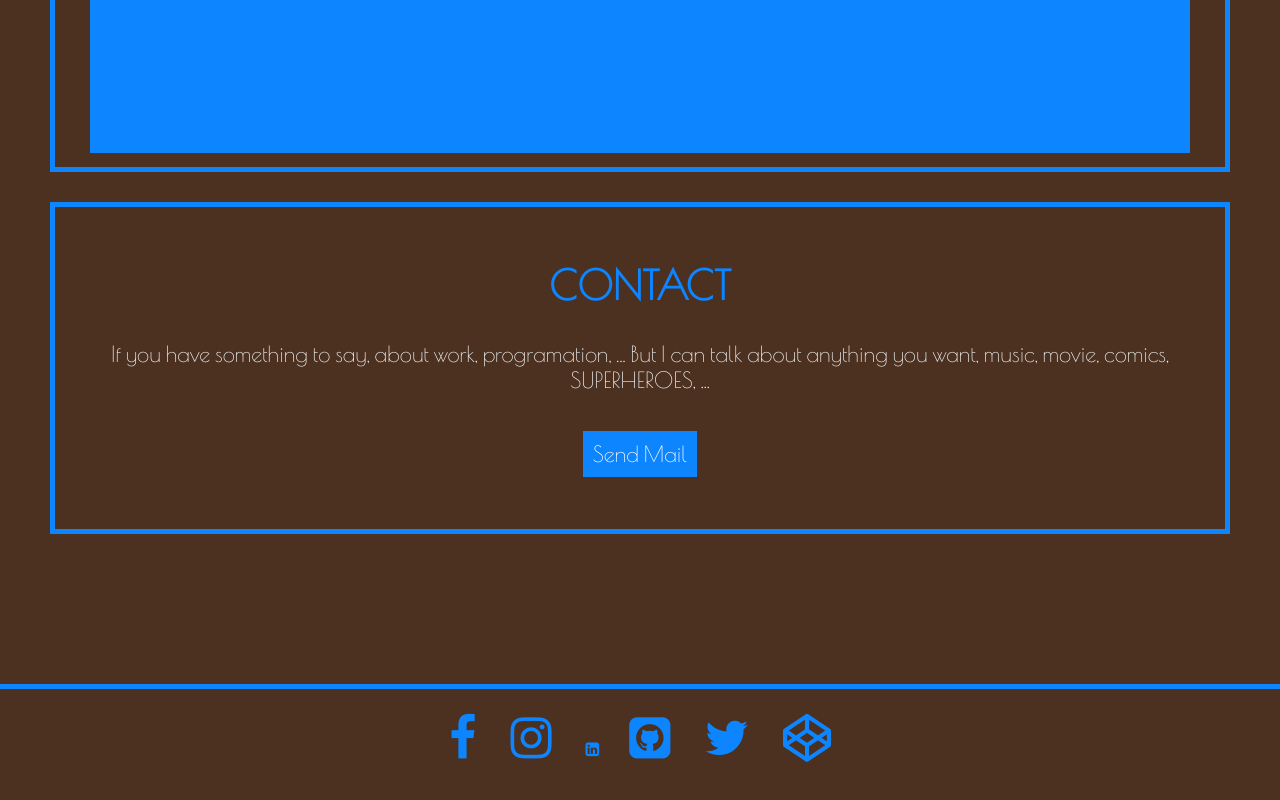
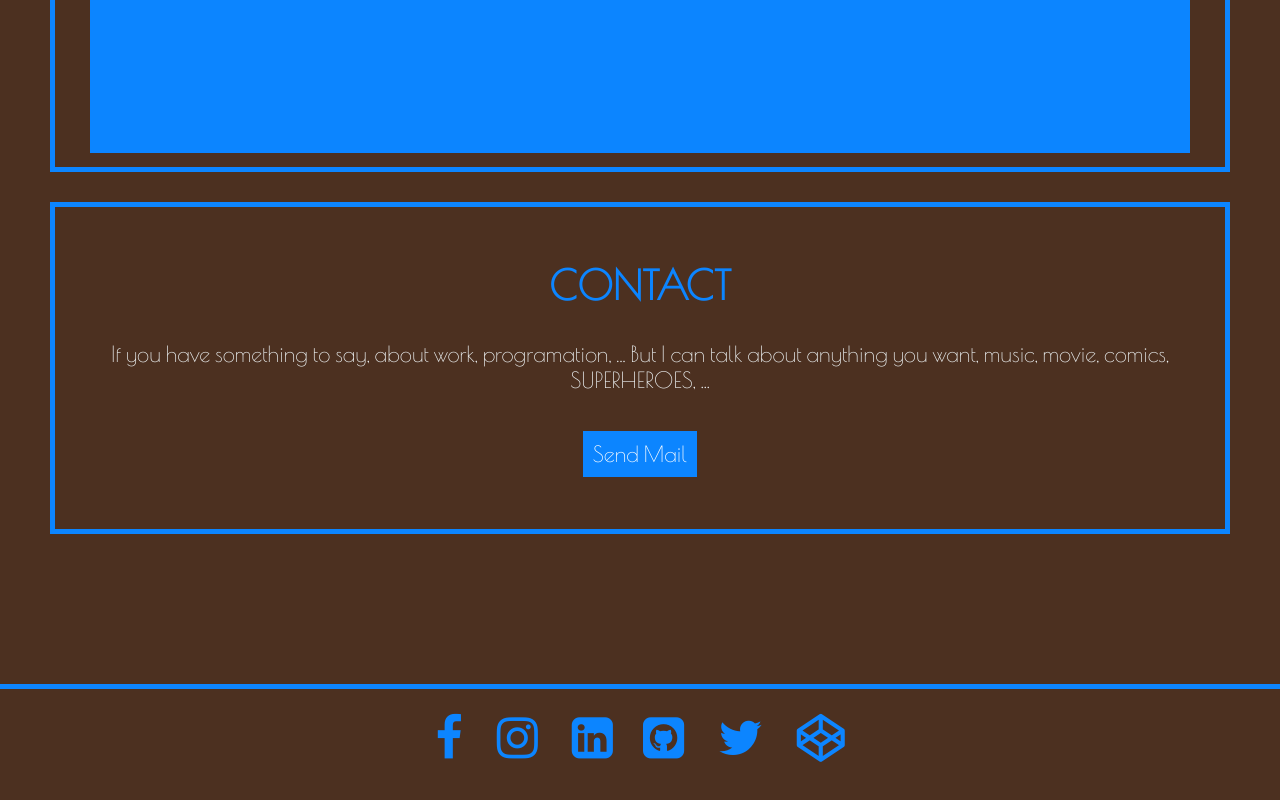
Before and after one commit to guillaumeprost/guillaumeprost.github.io, a plain HTML site: page index.html in a window 1280 px wide. Shown: the part 887-1687 px from the top of the page. Drawn offline with nearby package versions, Linux system fonts and the light colour scheme.

Commit message:
correction footer

```diff
--- a/index.html
+++ b/index.html
@@ -79,7 +79,7 @@
                 <ul class="social-network">
                     <li><a href="https://www.facebook.com/guillaume.prost1"><i class="fa fa-facebook"></i></a></li>
                     <li><a href="http://instagram.com/guillaumeprost/"><i class="fa fa-instagram"></i></a></li>
-                    <li><a href="fr.linkedin.com/pub/guillaume-prost/a5/496/689"<i class="fa fa-linkedin-square"></a></i>
+                    <li><a href="fr.linkedin.com/pub/guillaume-prost/a5/496/689"><i class="fa fa-linkedin-square"></a></i>
                     <li><a href="https://github.com/guillaumeprost"><i class="fa fa-github-square"></i></a></li>
                     <li><a href="https://twitter.com/Guillaume_Prost"><i class="fa fa-twitter"></i></a></li>
                     <li><a href="http://codepen.io/Eustaches/"><i class="fa fa-codepen"></i></a></li>
```
